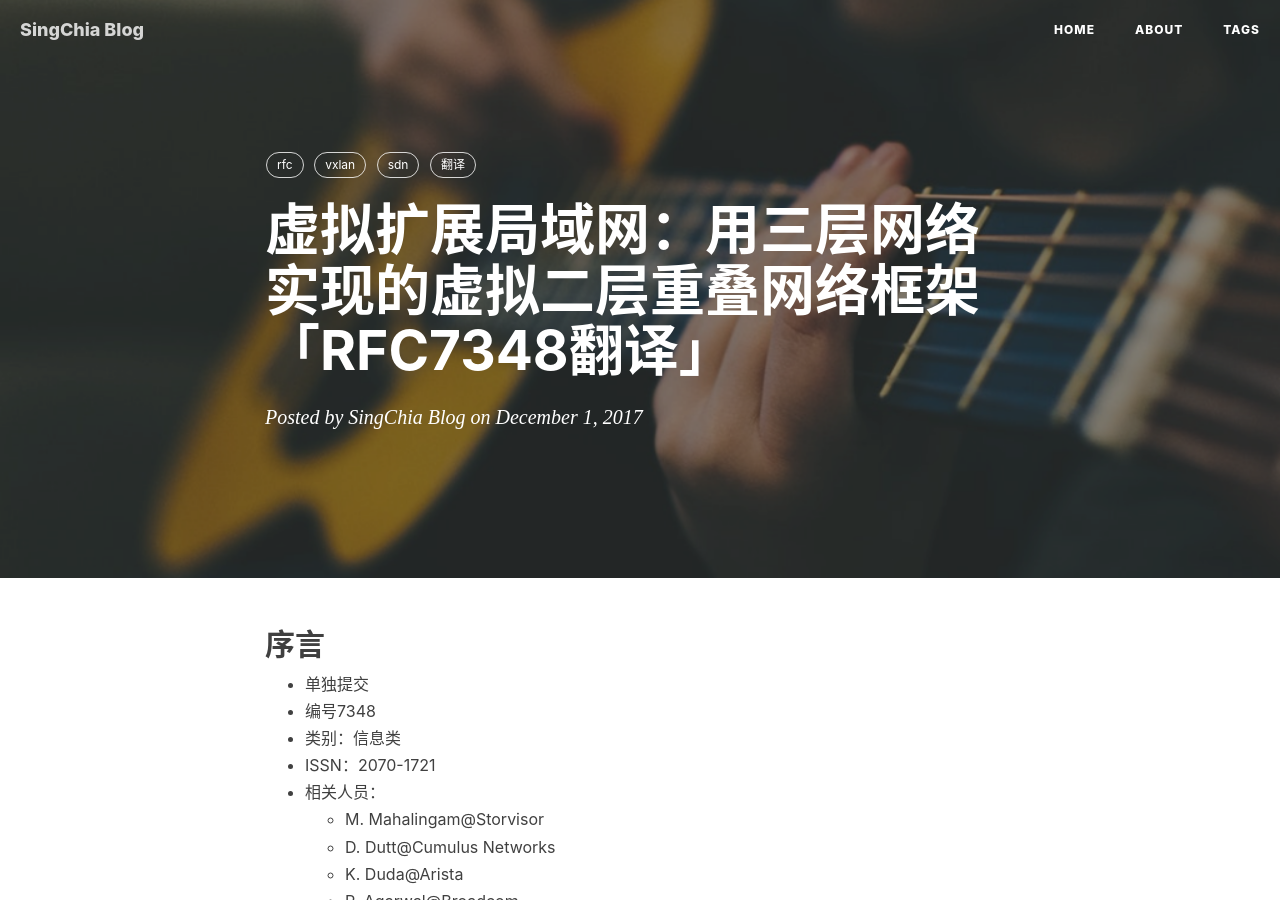
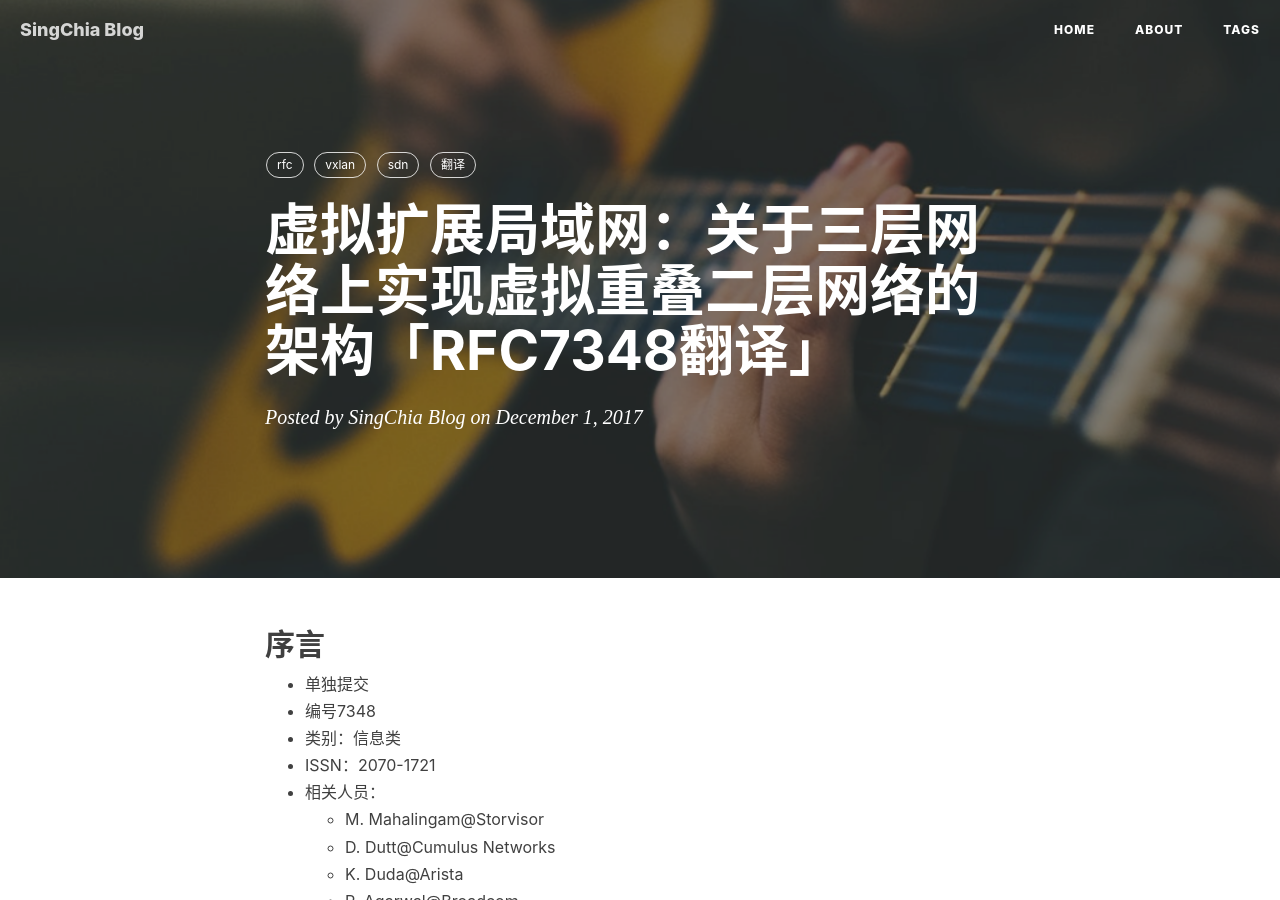
Before and after one commit to singchia/singchia.github.io, a Jekyll site: the page built from _posts/2017-12-1-RFC7348-VXLAN-CN.md, in a window 1280 px wide and 900 px high. Built offline with Jekyll 4.4.1, drawn with Linux system fonts in a browser that asks for light colours; nearby versions of some CDN libraries; comment, search, counter and statistics services are not loaded.

Commit message:
modify post

```diff
--- a/_posts/2017-12-1-RFC7348-VXLAN-CN.md
+++ b/_posts/2017-12-1-RFC7348-VXLAN-CN.md
@@ -1,6 +1,6 @@
 ---
 layout: post
-title: 虚拟扩展局域网：用三层网络实现的虚拟二层重叠网络框架「RFC7348翻译」
+title: 虚拟扩展局域网：关于三层网络上实现虚拟重叠二层网络的架构「RFC7348翻译」
 header-img: "img/vxlan-cn.png"
 tags:
     - rfc
```
